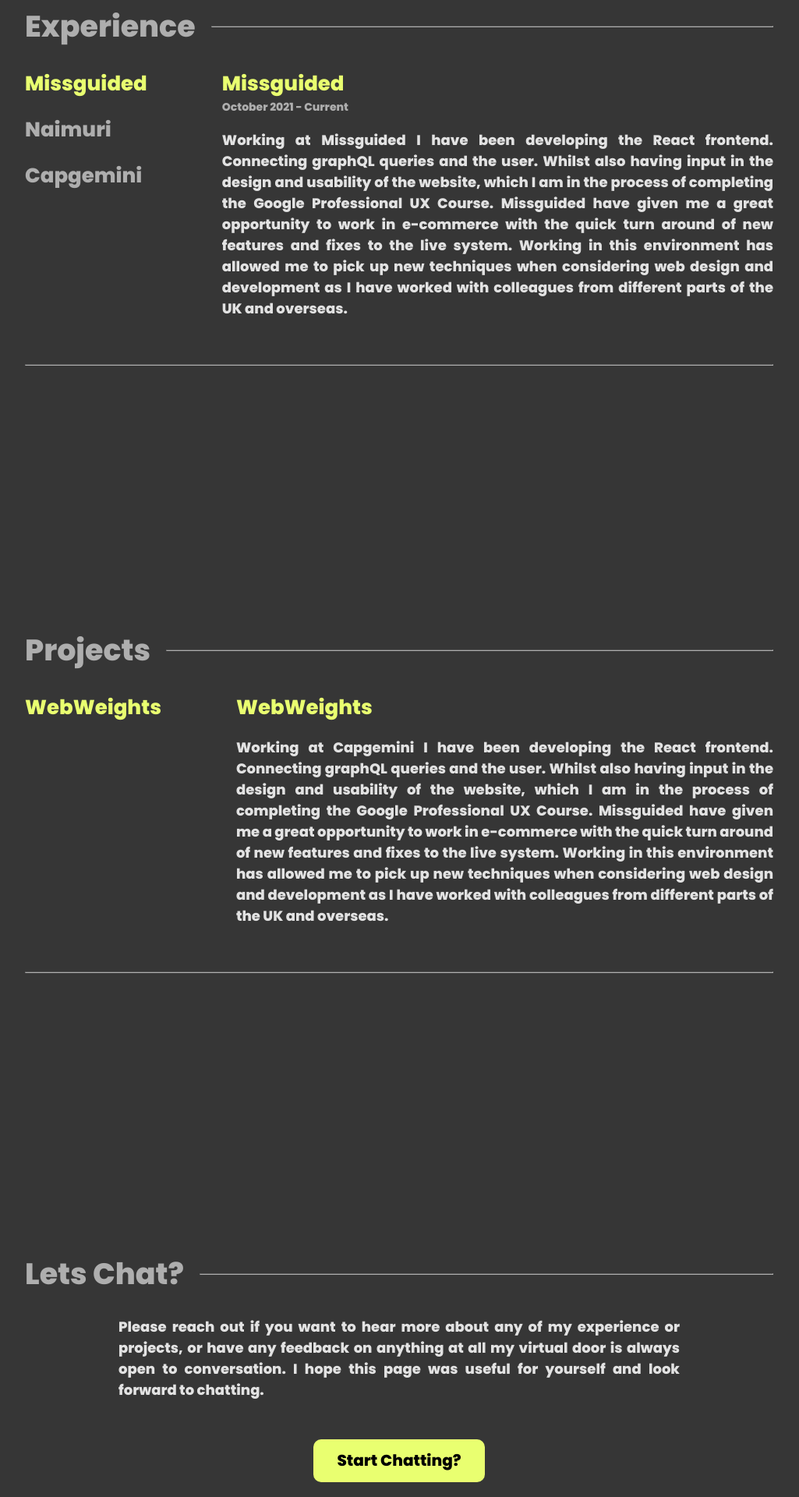
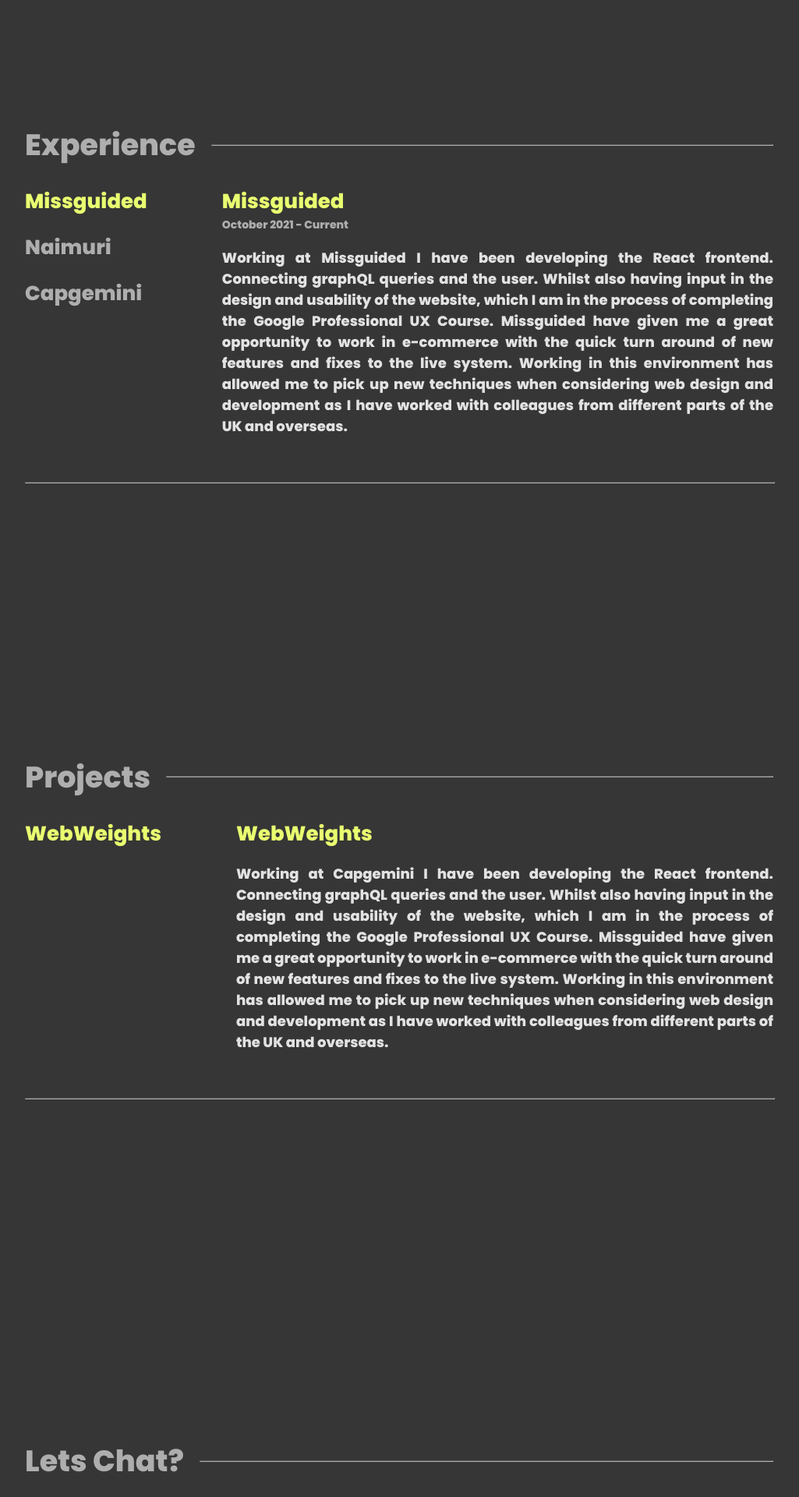
Before and after one commit to GrantJamws/portfolio-website, a React (Create React App) app: page / in a window 1280 px wide. Shown: the part 820-2740 px from the top of the page at 78% size, without its empty margins (128-1153 px from the left). Built offline with nearby package versions, Linux system fonts and the light colour scheme.

Commit message:
Centering sections within there own divs

```diff
--- a/src/sections/contact/styles.scss
+++ b/src/sections/contact/styles.scss
@@ -5,7 +5,10 @@
   min-height: 100vh;
   width: 75vw;
   margin: auto;
-
+  display: flex;
+  flex-direction: column;
+  align-items: center;
+  justify-content: center;
 
   .header {
     color: $dark-text;
@@ -32,7 +35,6 @@
 
   .contact-paragraph {
     width: 75%;
-    margin: auto;
     font-size: 18px;
     color: $light-text;
     text-align: justify;
@@ -40,6 +42,7 @@
   }
 
   @media (max-width: $breakpoint-tablet) {
+    padding-bottom: 140px;
 
     .contact-paragraph {
       width: 100%;
--- a/src/sections/experience/styles.scss
+++ b/src/sections/experience/styles.scss
@@ -5,6 +5,10 @@
   min-height: 100vh;
   width: 75vw;
   margin: auto;
+  display: flex;
+  flex-direction: column;
+  align-items: center;
+  justify-content: center;
 
   .header {
     color: $dark-text;
@@ -13,6 +17,7 @@
     align-items: center;
     justify-content: center;
     gap: 20px;
+    width: 100%;
 
     .title {
       font-size: 38px;
@@ -26,6 +31,7 @@
 
   .divider {
     border-color: $dark-text;
+    width: 100%;
 
     &.end {
       margin-top: 40px;
--- a/src/sections/projects/styles.scss
+++ b/src/sections/projects/styles.scss
@@ -5,6 +5,10 @@
   min-height: 100vh;
   width: 75vw;
   margin: auto;
+  display: flex;
+  flex-direction: column;
+  align-items: center;
+  justify-content: center;
 
   .header {
     color: $dark-text;
@@ -13,6 +17,7 @@
     align-items: center;
     justify-content: center;
     gap: 20px;
+    width: 100%;
 
     .title {
       font-size: 38px;
@@ -26,6 +31,7 @@
 
   .divider {
     border-color: $dark-text;
+    width: 100%;
 
     &.end {
       margin-top: 40px;
```
